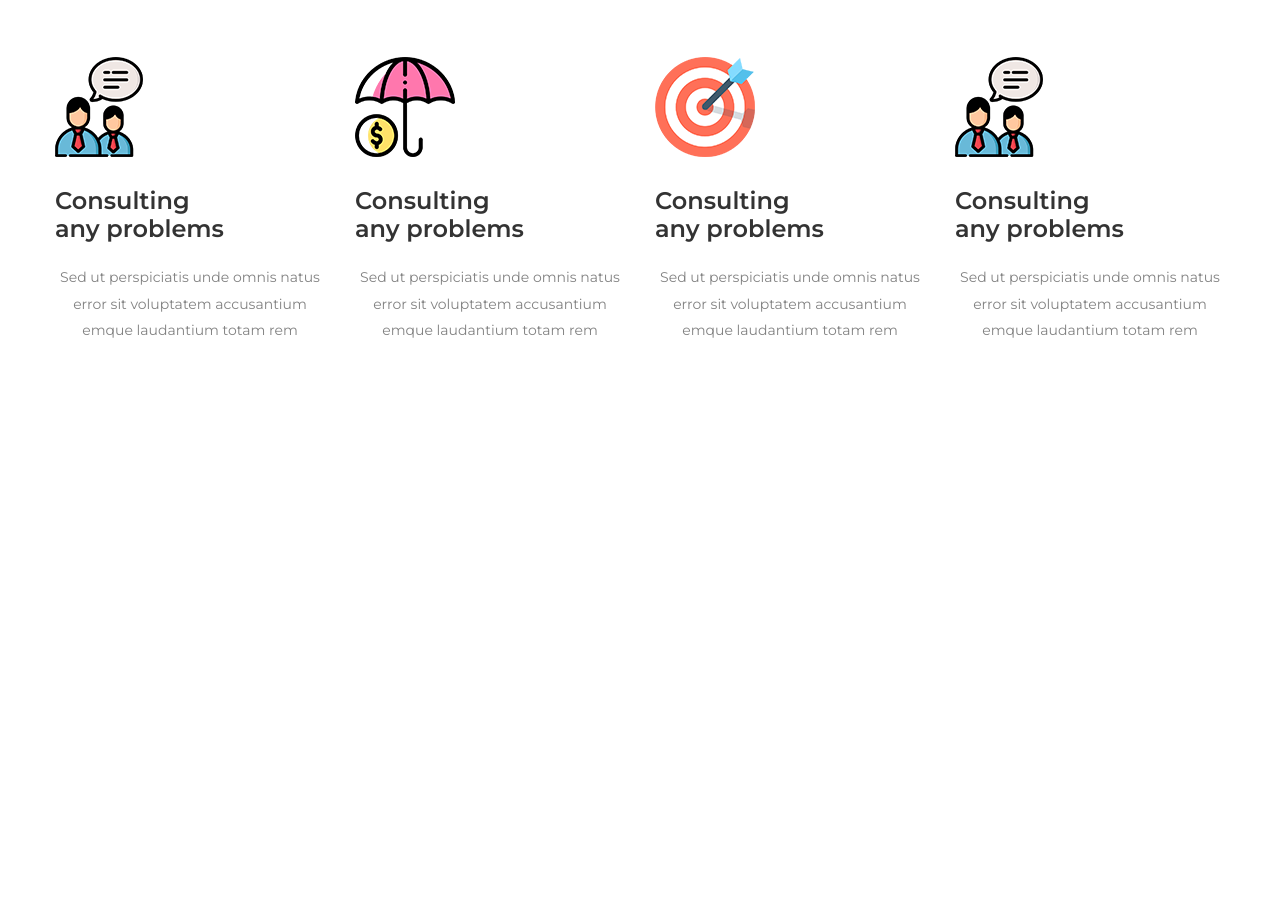
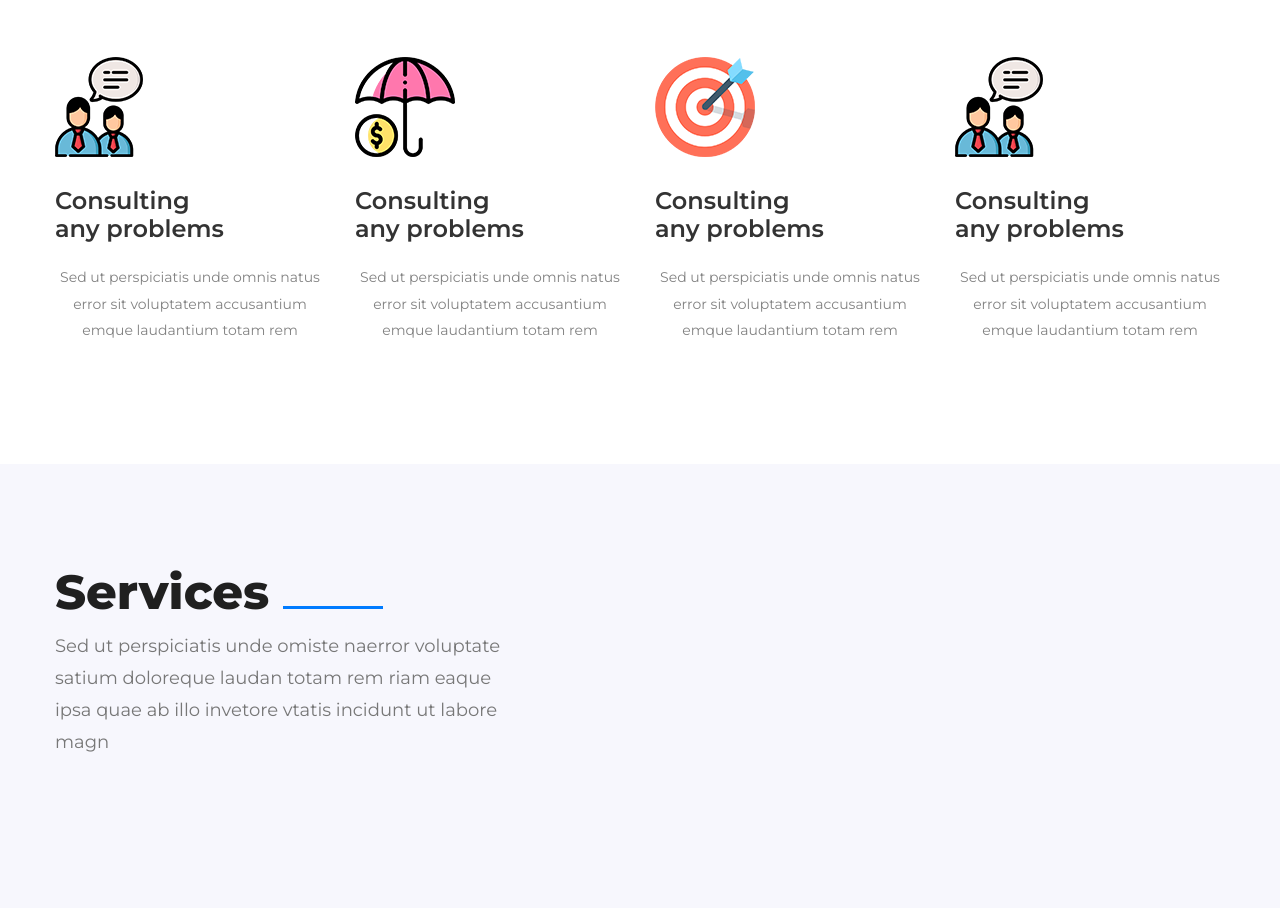
Before and after one commit to ripon630371/Fairbizz-website, a plain HTML site: page index.html in a window 1280 px wide. Shown: the part 1347-2255 px from the top of the page. Before the commit the page ends 1781 px from the top, so only its background shows below. Drawn offline with Linux system fonts and the light colour scheme.

Commit message:
about us left ok

```diff
--- a/css/style.css
+++ b/css/style.css
@@ -392,7 +392,7 @@ button {cursor: pointer;}
 }
 .about-us-title h2 span {
 	width: 100px;
-	height: 2px;
+	height: 3px;
 	background: #007bff;
 	display: inline-block;
 }
@@ -424,3 +424,9 @@ button {cursor: pointer;}
 	margin-top: 20px;
 	text-align: center;
 }
+/*service area start*/
+.service-p p {
+	font-size: 18px;
+	color: #777777;
+	line-height: 32px;
+}
--- a/index.html
+++ b/index.html
@@ -188,28 +188,28 @@
         <!--about us button start-->
             <div class="row pt-60">
               <div class="col-xl-3">
-                <div class="about-icon-box">
+                <div class="about-icon-box mb-30">
                   <img src="img/icon/about-icon1.png" alt="">
                   <h4>Consulting <br>any problems</h4>
                   <p>Sed ut perspiciatis unde omnis  natus error sit voluptatem accusantium emque laudantium totam rem</p>
                 </div>
               </div>
               <div class="col-xl-3">
-                <div class="about-icon-box">
+                <div class="about-icon-box mb-30">
                   <img src="img/icon/about-icon2.png" alt="">
                   <h4>Consulting <br>any problems</h4>
                   <p>Sed ut perspiciatis unde omnis  natus error sit voluptatem accusantium emque laudantium totam rem</p>
                 </div>
               </div>
               <div class="col-xl-3">
-                <div class="about-icon-box">
+                <div class="about-icon-box mb-30">
                   <img src="img/icon/about-icon3.png" alt="">
                   <h4>Consulting <br>any problems</h4>
                   <p>Sed ut perspiciatis unde omnis  natus error sit voluptatem accusantium emque laudantium totam rem</p>
                 </div>
               </div>
               <div class="col-xl-3">
-                <div class="about-icon-box">
+                <div class="about-icon-box mb-30">
                   <img src="img/icon/about-icon1.png" alt="">
                   <h4>Consulting <br>any problems</h4>
                   <p>Sed ut perspiciatis unde omnis  natus error sit voluptatem accusantium emque laudantium totam rem</p>
@@ -221,6 +221,22 @@
         </div>
       </section>
     <!-- about us area start-->
+    <!--service area start-->
+      <section>
+        <div class="service-area gray-bg pt-100 pb-90">
+          <div class="container">
+            <div class="row">
+              <div class="col-xl-5">
+                <div class="about-us-title service-p mb-60">
+                  <h2>Services <span></span></h2>
+                  <p>Sed ut perspiciatis unde omiste naerror voluptate satium doloreque laudan totam rem riam eaque ipsa quae ab illo invetore vtatis incidunt ut labore  magn</p>
+                </div>
+              </div>
+            </div>
+          </div>
+        </div>
+      </section>
+    <!--service area end-->
     </main>
 		<!-- JS here -->
         <script src="js/vendor/modernizr-3.5.0.min.js"></script>
```
